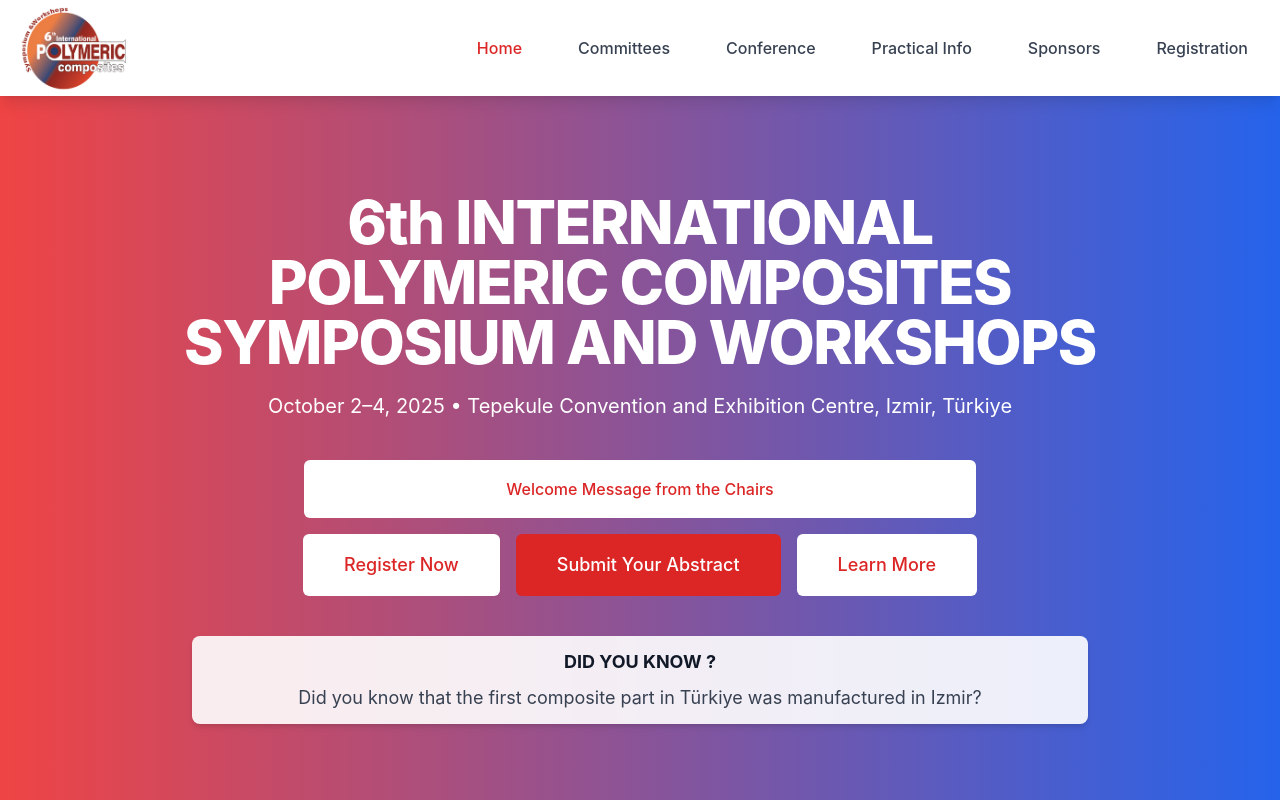
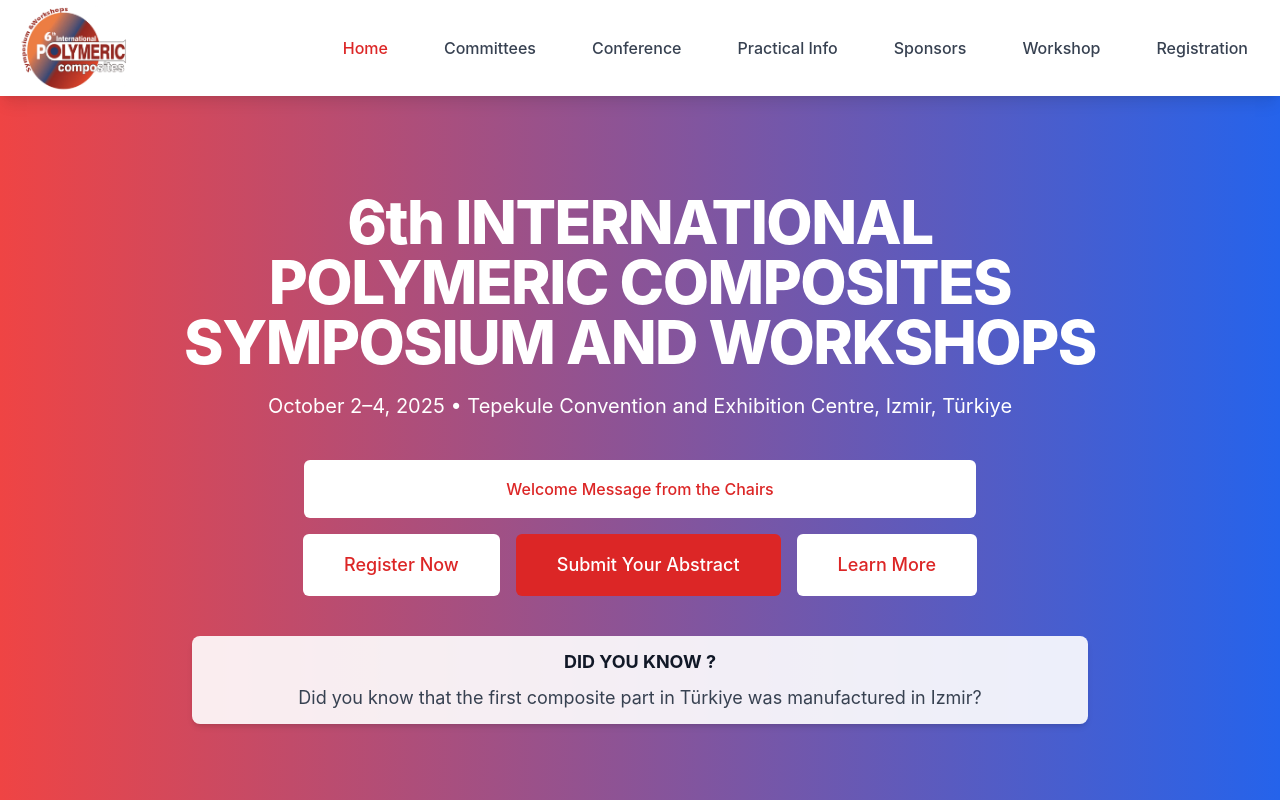
Before and after one commit to vbahadircan/polmericcompositessymposium, a React (Create React App) app: page / in a window 1280 px wide. Shown: the top 800 px of the page. Built offline with nearby package versions, Linux system fonts and the light colour scheme.

Commit message:
workshop added

```diff
--- a/src/components/Navbar.js
+++ b/src/components/Navbar.js
@@ -97,6 +97,9 @@ export default function Navbar() {
 
             <Link to="/sponsors" className={getLinkClass('/sponsors')}>Sponsors</Link>
 
+            <Link to="/workshop" className={getLinkClass('/workshop')}>Workshop</Link>
+
+
             {/* Dropdown - Registration */}
             <div
               className="relative"
@@ -157,6 +160,8 @@ export default function Navbar() {
 
           <Link to="/sponsors" className={getLinkClass('/sponsors')}>Sponsors</Link>
 
+          <Link to="/workshop" className={getLinkClass('/workshop')}>Workshop</Link>
+
           {/* Mobile Dropdown - Registration */}
           <button
             onClick={() => handleMobileDropdownToggle('registration')}
@@ -169,6 +174,8 @@ export default function Navbar() {
               <Link to="/submissions" className="block hover:text-red-600">↳ Submissions</Link>
             </div>
           )}
+
+
         </div>
       )}
     </nav>
```
